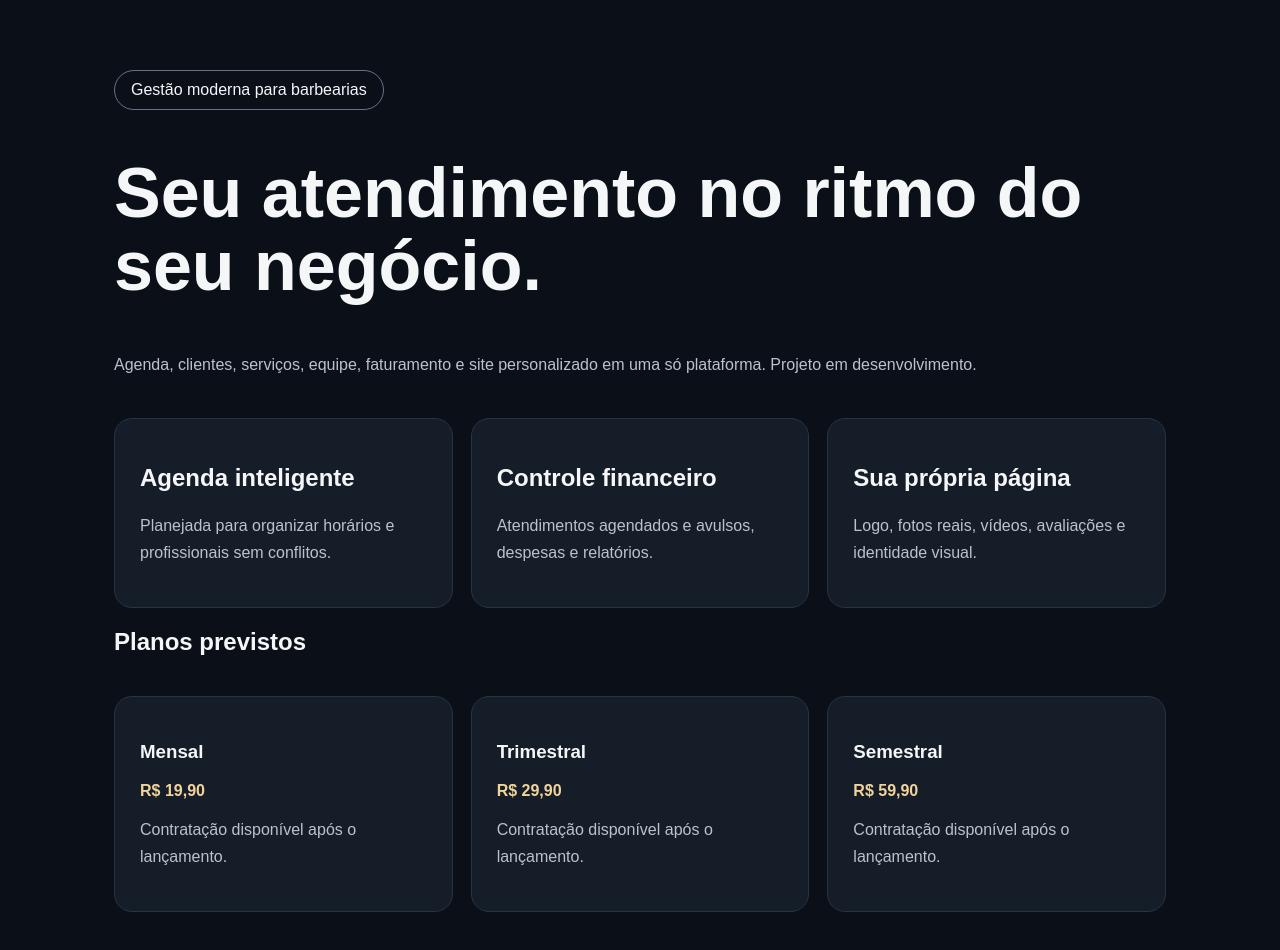
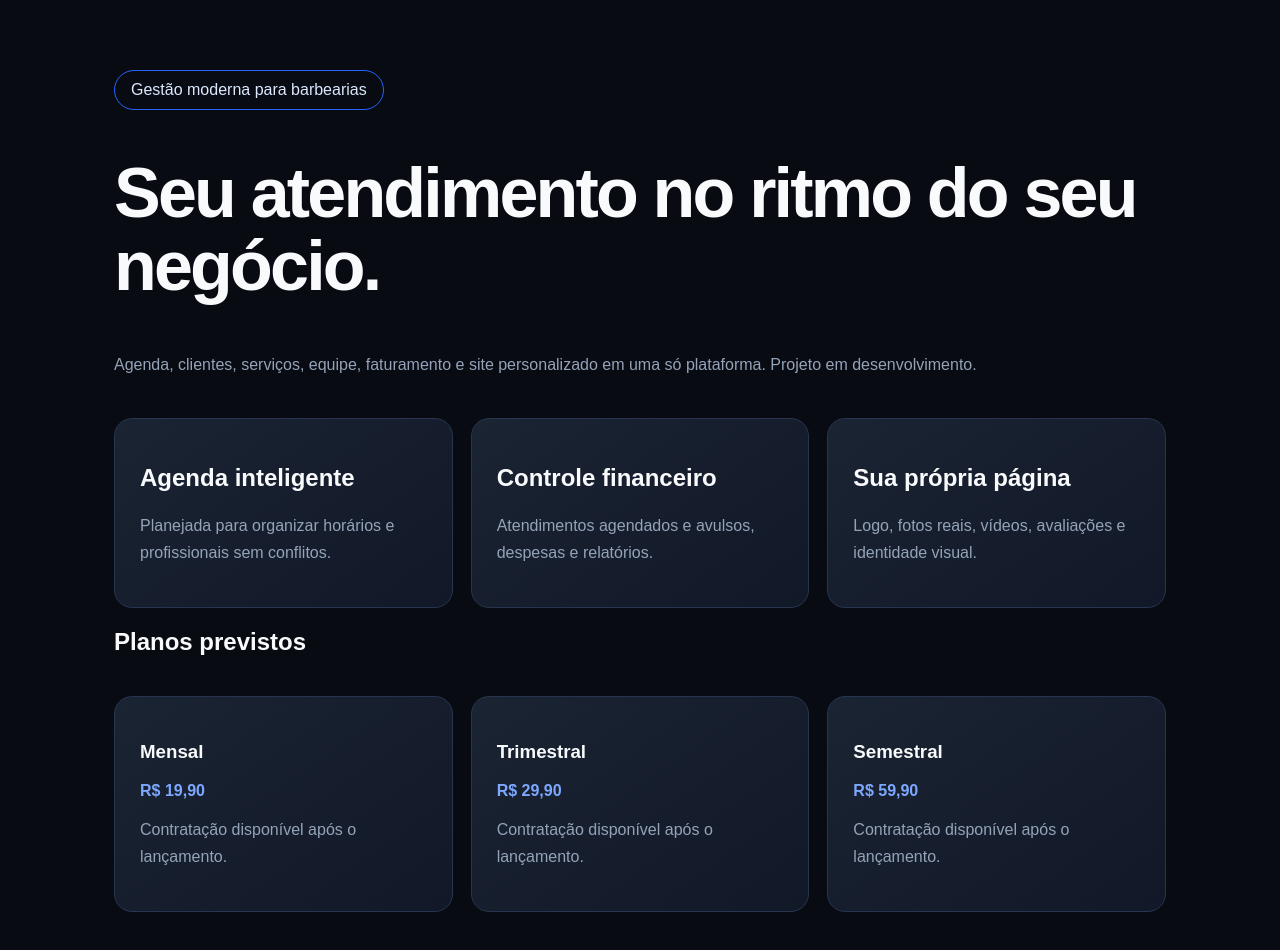
Before and after one commit to d88115593-eng/projeto-barbeiro-, a Next.js app: page / in a window 1280 px wide. Shown: the top 950 px of the page. Built offline with nearby package versions, Linux system fonts and the light colour scheme.

Commit message:
style: apply BARBERNEX electric blue dark palette

```diff
--- a/src/app/globals.css
+++ b/src/app/globals.css
@@ -1 +1 @@
-*{box-sizing:border-box}body{margin:0;background:#0b1018;color:#f5f6f8;font-family:Arial,sans-serif}main{max-width:1100px;margin:auto;padding:70px 24px}h1{font-size:clamp(36px,6vw,70px);line-height:1.05}p{color:#bac2ce;line-height:1.7}.pill{display:inline-block;border:1px solid #657287;border-radius:40px;padding:10px 16px}.cards{display:grid;grid-template-columns:repeat(auto-fit,minmax(230px,1fr));gap:18px;margin-top:40px}.card{border:1px solid #283344;border-radius:18px;padding:25px;background:#151d29}a{color:#b7dcff}strong{color:#f2d39a}
+:root{color-scheme:dark;--bg:#080B12;--surface:#111827;--card:#1B2433;--accent:#2563FF;--accent-light:#3B82F6;--text:#F8FAFC;--muted:#94A3B8}*{box-sizing:border-box}body{margin:0;background:var(--bg);color:var(--text);font-family:Arial,Helvetica,sans-serif}main{max-width:1100px;margin:auto;padding:70px 24px}h1{font-size:clamp(36px,6vw,70px);line-height:1.05;letter-spacing:-.04em}p{color:var(--muted);line-height:1.7}.pill{display:inline-block;border:1px solid var(--accent);color:#dce8ff;border-radius:40px;padding:10px 16px}.cards{display:grid;grid-template-columns:repeat(auto-fit,minmax(230px,1fr));gap:18px;margin-top:40px}.card{border:1px solid #27364e;border-radius:18px;padding:25px;background:linear-gradient(145deg,var(--card),var(--surface))}.card:hover{border-color:var(--accent);transition:border-color .2s}a{color:#7da8ff}strong{color:#7da8ff}::selection{background:var(--accent);color:white}
```
